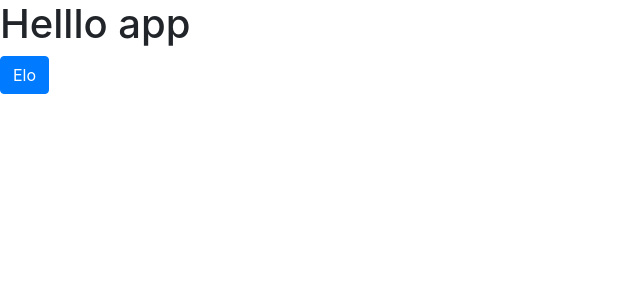
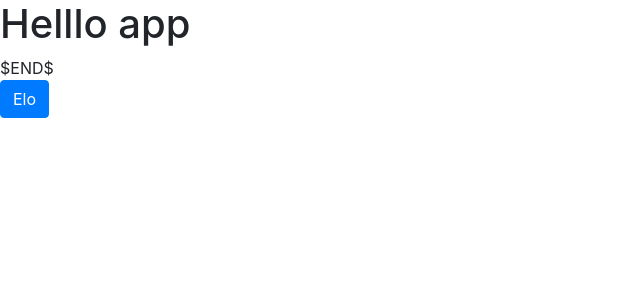
Before and after one commit to gajfska/epidemic, an Angular app: page / in a window 1280 px wide. Shown: the top 300 px of the page, without its empty margins (0-640 px from the left). Built offline with nearby package versions, Linux system fonts and the light colour scheme.

Commit message:
Creating form component and adding to app

```diff
--- a/src/app/app.component.html
+++ b/src/app/app.component.html
@@ -1,3 +1,3 @@
 <h1>Helllo app</h1>
-
+<app-form></app-form>
 <button class="btn btn-primary">Elo</button>
--- a/src/app/app.module.ts
+++ b/src/app/app.module.ts
@@ -2,10 +2,12 @@ import { BrowserModule } from '@angular/platform-browser';
 import { NgModule } from '@angular/core';
 
 import { AppComponent } from './app.component';
+import {FormComponent} from './form/form.component';
 
 @NgModule({
   declarations: [
-    AppComponent
+    AppComponent,
+      FormComponent
   ],
   imports: [
     BrowserModule
--- /dev/null
+++ b/src/app/form/form.component.html
@@ -0,0 +1,10 @@
+<!DOCTYPE html>
+<html lang="en">
+<head>
+    <meta charset="UTF-8">
+    <title>$Title$</title>
+</head>
+<body>
+$END$
+</body>
+</html>
```
Also changed, not shown: src/app/form/form.component.ts (added, +7 -0 lines).
